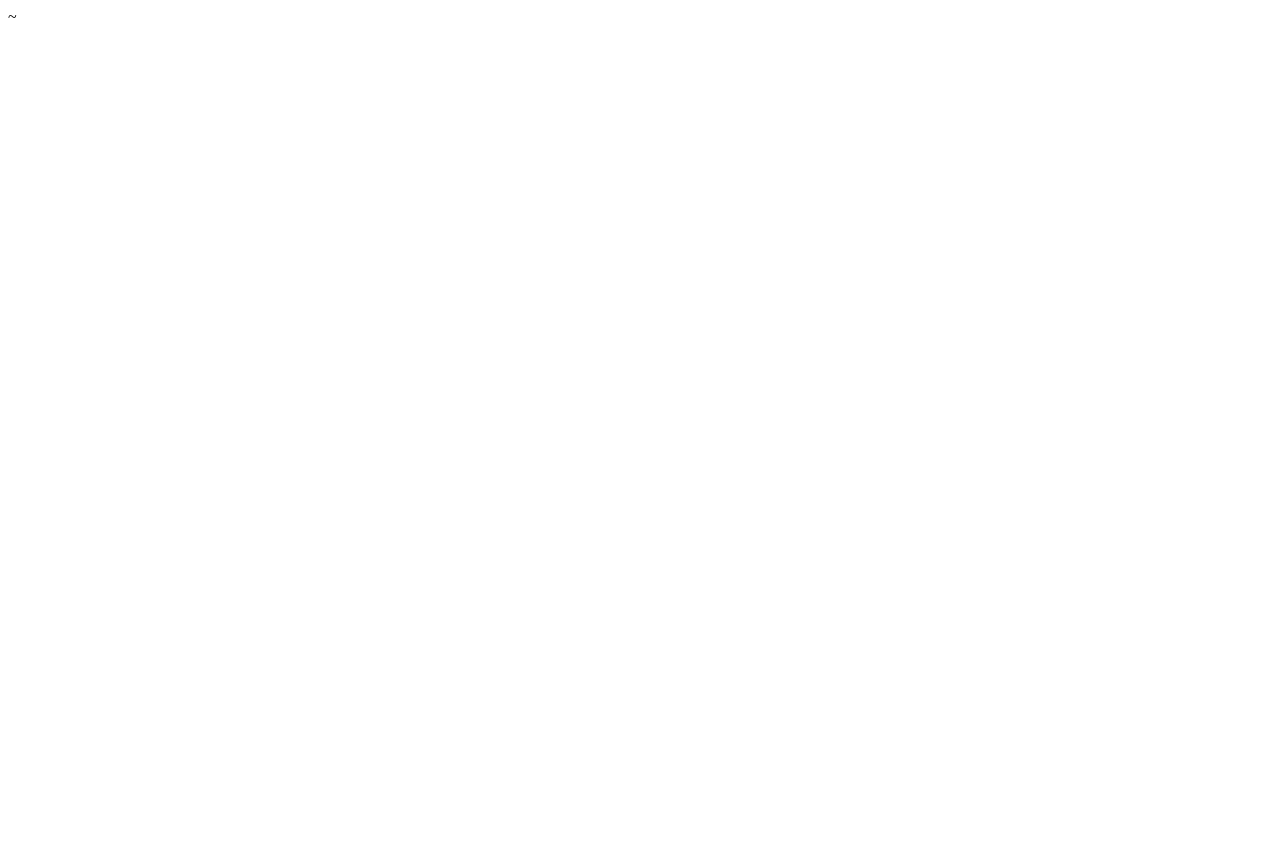
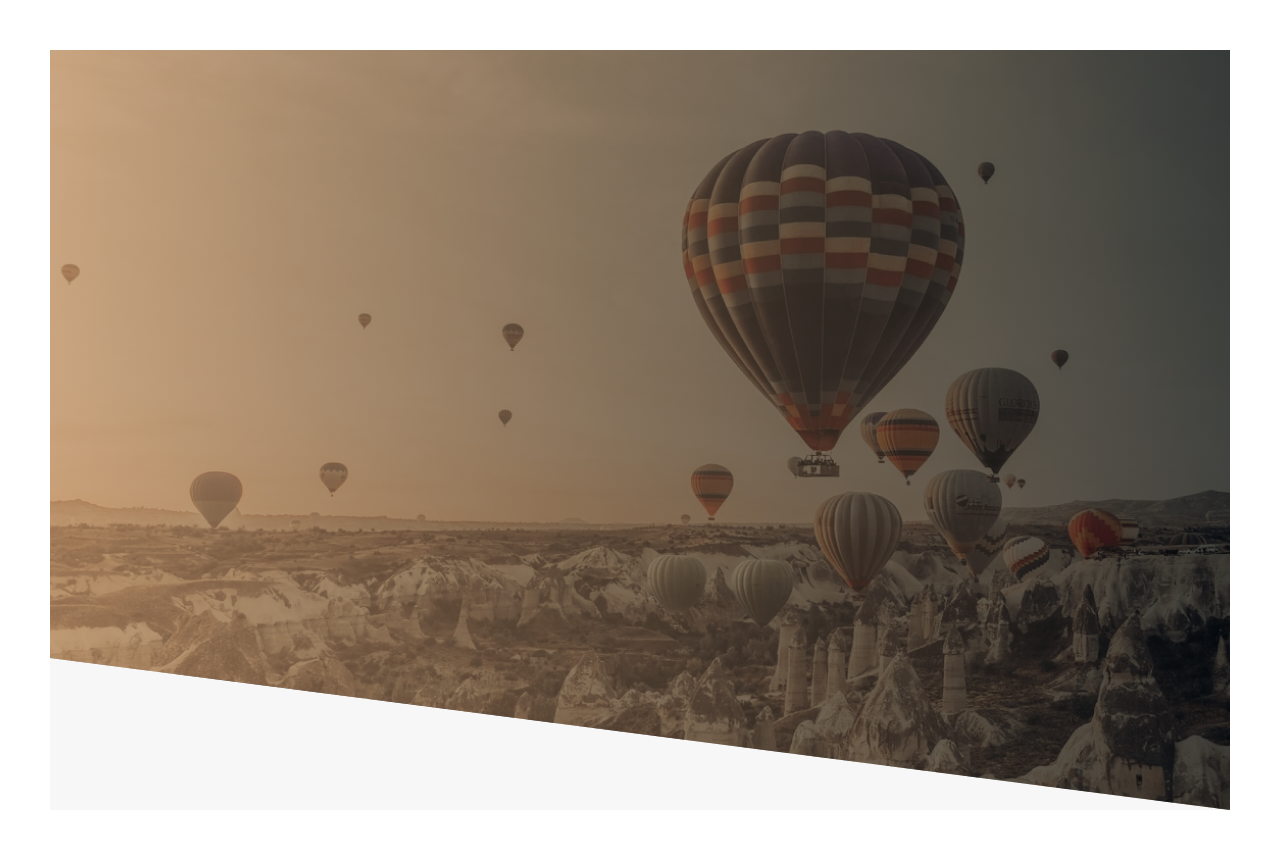
Before and after one commit to kremlevmax/baloons_project, a plain HTML site: page index.html in a window 1280 px wide. Before the commit the page ends 800 px from the top, so only its background shows below. Drawn offline with Linux system fonts and the light colour scheme.

Commit message:
add header

```diff
--- a/index.html
+++ b/index.html
@@ -1,4 +1,3 @@
-~
 <!DOCTYPE html>
 <html lang="en">
 
@@ -7,11 +6,18 @@
     <meta http-equiv="X-UA-Compatible" content="IE=edge">
     <meta name="viewport" content="width=device-width, initial-scale=1.0">
     <link rel="stylesheet" href="css/style.css">
+    <link rel="preconnect" href="https://fonts.googleapis.com">
+    <link rel="preconnect" href="https://fonts.gstatic.com" crossorigin>
+    <link href="https://fonts.googleapis.com/css2?family=Roboto:wght@100;300;400;500;700;900&display=swap"
+        rel="stylesheet">
     <title>Document</title>
 </head>
 
 <body>
-
+    <div class="container">
+        <header class="header">
+        </header>
+    </div>
 </body>
 
 </html>
--- /dev/null
+++ b/sass/style.sass
@@ -0,0 +1,21 @@
+*
+    margin: 0
+    padding: 0
+    box-sizing: border-box
+
+body
+    font-family: 'Roboto'
+    font-weight: 400
+    font-size: 16
+    letter-spacing: 2px
+    background-color: #ffffff
+    padding: 50px
+    color: #777777
+
+.container
+    background-color: #F7F7F7
+
+.header
+    height: 95vh
+    background: linear-gradient(90deg, rgba(186, 133, 84, 0.7) 0.03%, rgba(1,1 , 1, 0.7) 99.94%), url(../img/baloons.jpg) center / cover no-repeat
+    clip-path: polygon(0 0, 100% 0, 100% 100%, 0 80%);
```
Also changed, not shown: css/style.css, img/baloons.jpg (added).
